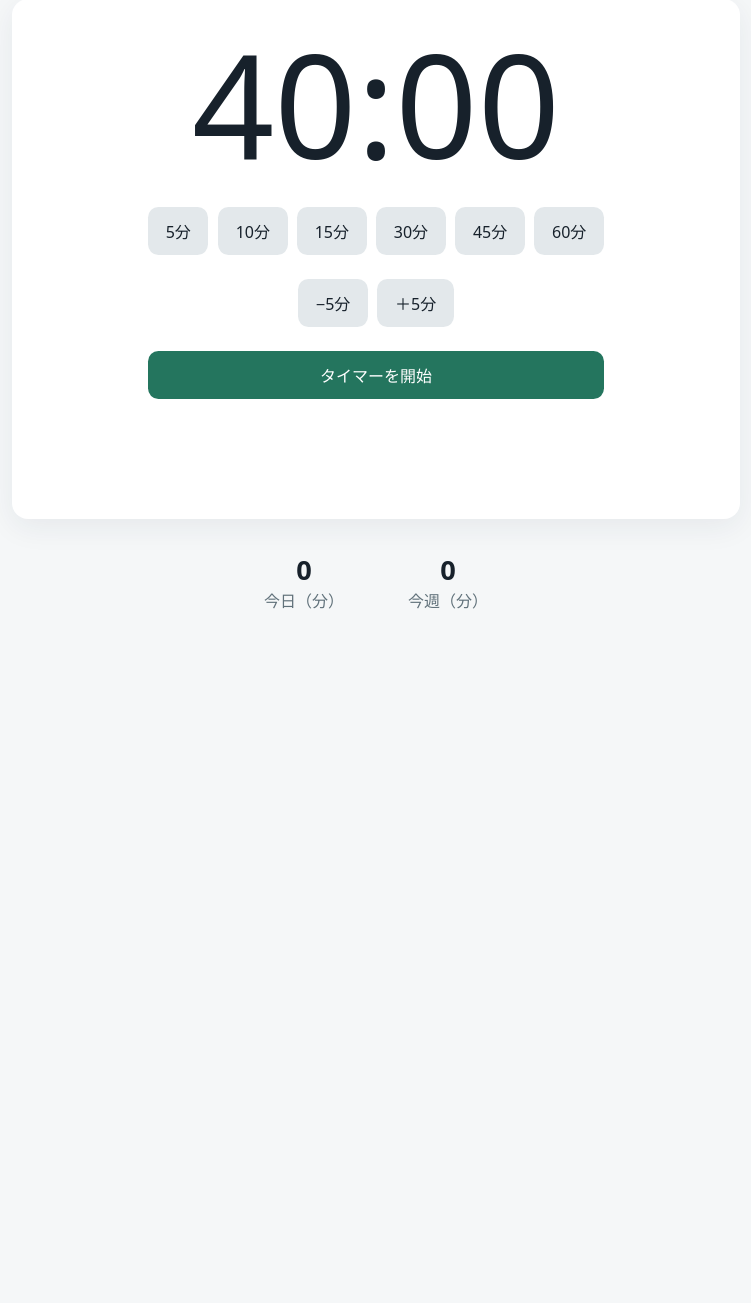
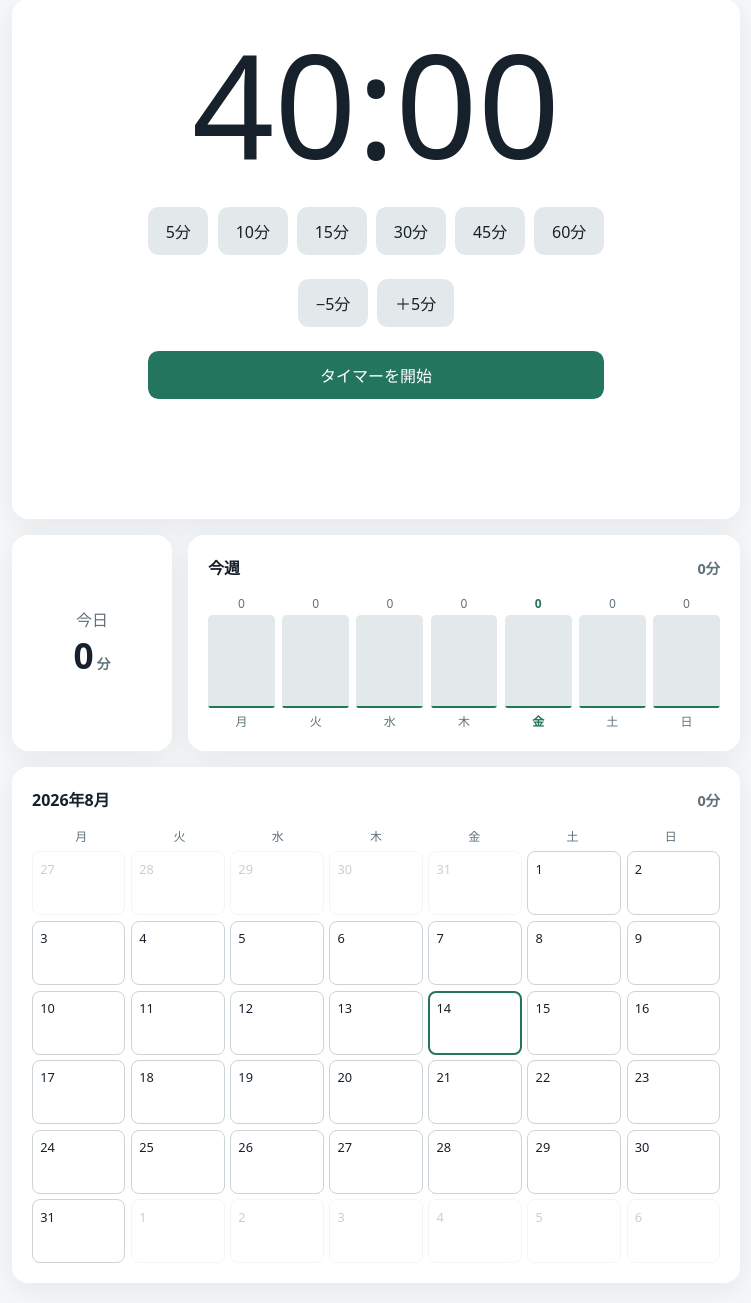
Before and after one commit to shogogoto/web-timer, a FastAPI app: page / in a window 1280 px wide. Shown: the part 85-1388 px from the top of the page, without its empty margins (264-1015 px from the left). Before the commit the page ends 694 px from the top, so only its background shows below. Run offline with FastAPI, Linux system fonts and the light colour scheme; the visitor is signed in with stand-in values (Sample User, id 1); tables that the repository leaves empty hold one stand-in row (values such as "Sample post").

Commit message:
Add weekly chart and monthly activity calendar

```diff
--- a/app/main.py
+++ b/app/main.py
@@ -1,4 +1,5 @@
 import asyncio
+import calendar
 import os
 from contextlib import asynccontextmanager
 from datetime import datetime, timedelta, timezone
@@ -109,6 +110,66 @@ def totals(db: Session, user_id: int) -> dict[str, int]:
     }
 
 
+def activity_summary(db: Session, user_id: int, now: datetime | None = None) -> dict:
+    now = now or datetime.now(TZ)
+    if now.tzinfo is None:
+        now = now.replace(tzinfo=TZ)
+    else:
+        now = now.astimezone(TZ)
+    today = now.date()
+    week_start = today - timedelta(days=today.weekday())
+    month_start = today.replace(day=1)
+    query_start = min(week_start, month_start)
+    query_start_utc = datetime.combine(query_start, datetime.min.time(), TZ).astimezone(timezone.utc)
+    sessions = db.scalars(select(TimerSession).where(
+        TimerSession.user_id == user_id,
+        TimerSession.ended_at >= query_start_utc,
+        TimerSession.status.in_(["completed", "stopped"]),
+    )).all()
+    daily_seconds: dict = {}
+    for session in sessions:
+        ended_at = session.ended_at
+        if ended_at is None:
+            continue
+        if ended_at.tzinfo is None:
+            ended_at = ended_at.replace(tzinfo=timezone.utc)
+        day = ended_at.astimezone(TZ).date()
+        daily_seconds[day] = daily_seconds.get(day, 0) + session.worked_seconds
+
+    weekday_labels = ["月", "火", "水", "木", "金", "土", "日"]
+    week = []
+    week_max = max((daily_seconds.get(week_start + timedelta(days=i), 0) for i in range(7)), default=0)
+    for index, label in enumerate(weekday_labels):
+        day = week_start + timedelta(days=index)
+        seconds = daily_seconds.get(day, 0)
+        week.append({
+            "label": label,
+            "date": day.day,
+            "minutes": seconds // 60,
+            "percent": round(seconds / week_max * 100) if week_max else 0,
+            "is_today": day == today,
+        })
+
+    month_weeks = []
+    for dates in calendar.Calendar(firstweekday=0).monthdatescalendar(today.year, today.month):
+        month_weeks.append([{
+            "day": day.day,
+            "minutes": daily_seconds.get(day, 0) // 60,
+            "in_month": day.month == today.month,
+            "is_today": day == today,
+        } for day in dates])
+
+    month_seconds = sum(seconds for day, seconds in daily_seconds.items() if day.month == today.month and day.year == today.year)
+    return {
+        "today_minutes": daily_seconds.get(today, 0) // 60,
+        "week": week,
+        "week_minutes": sum(item["minutes"] for item in week),
+        "month_label": f"{today.year}年{today.month}月",
+        "month_minutes": month_seconds // 60,
+        "month_weeks": month_weeks,
+    }
+
+
 @app.exception_handler(401)
 async def unauthorized(_: Request, __: HTTPException):
     return redirect("/login")
@@ -148,7 +209,7 @@ def timer_page(request: Request, user: User = Depends(current_user), db: Session
             "user": user,
             "state": state,
             "default_seconds": last_planned_seconds(db, user.id, ALLOW_SHORT_TIMERS),
-            "totals": totals(db, user.id),
+            "activity": activity_summary(db, user.id),
             "allow_short_timers": ALLOW_SHORT_TIMERS,
         },
     )
--- a/app/static/style.css
+++ b/app/static/style.css
@@ -50,7 +50,7 @@ button:hover { filter: brightness(.96); }
 .login { max-width: 24rem; margin: 12vh auto; }
 .stack, .finished { display: grid; gap: 1rem; }
 .finished strong { font-size: 1.5rem; }
-.finished span, .totals span { color: var(--muted); }
+.finished span { color: var(--muted); }
 .stack label { display: grid; gap: .4rem; }
 input {
   padding: .75rem;
@@ -90,10 +90,31 @@ input {
 .primary { color: var(--primary-text); background: var(--primary); }
 .big { min-width: 12rem; font-size: 1.3rem; }
 .danger { color: var(--danger); background: none; }
-.totals { display: flex; justify-content: center; gap: 4rem; margin: 2rem; }
-.totals div { display: grid; text-align: center; }
-.totals strong { font-size: 1.7rem; }
 .error { min-height: 1.5rem; color: var(--danger); }
+
+.activity-grid { display: grid; grid-template-columns: 10rem 1fr; gap: 1rem; margin-top: 1rem; }
+.summary-card { padding: 1.25rem; background: var(--surface); border-radius: 1rem; box-shadow: 0 8px 30px var(--shadow); }
+.today-summary { display: grid; place-content: center; text-align: center; }
+.today-summary span { color: var(--muted); }
+.today-summary strong { font-size: 2.2rem; }
+.today-summary small { margin-left: .2rem; font-size: .85rem; color: var(--muted); }
+.summary-heading { display: flex; align-items: baseline; justify-content: space-between; gap: 1rem; }
+.summary-heading h2 { margin: 0; font-size: 1rem; font-weight: 600; }
+.summary-heading strong { color: var(--muted); font-size: .9rem; }
+.week-chart { height: 8.5rem; display: grid; grid-template-columns: repeat(7, 1fr); gap: .45rem; margin-top: 1rem; }
+.week-day { min-width: 0; display: grid; grid-template-rows: 1rem 1fr 1.2rem; gap: .25rem; text-align: center; color: var(--muted); font-size: .75rem; }
+.week-day.current { color: var(--primary); font-weight: 700; }
+.bar-track { position: relative; overflow: hidden; background: var(--control); border-radius: .3rem .3rem .15rem .15rem; }
+.bar { position: absolute; inset: auto 0 0; min-height: 2px; background: var(--primary); border-radius: .3rem .3rem .15rem .15rem; }
+.bar-value { overflow: hidden; text-overflow: ellipsis; }
+.monthly-summary { grid-column: 1 / -1; }
+.calendar { display: grid; grid-template-columns: repeat(7, 1fr); }
+.weekdays { margin-top: 1rem; color: var(--muted); font-size: .75rem; text-align: center; }
+.month-grid { gap: .35rem; margin-top: .4rem; }
+.calendar-day { min-height: 4rem; padding: .45rem; display: grid; align-content: space-between; border: 1px solid var(--border); border-radius: .5rem; font-size: .8rem; }
+.calendar-day strong { color: var(--primary); font-size: .75rem; text-align: right; }
+.calendar-day.outside { opacity: .22; }
+.calendar-day.current { border: 2px solid var(--primary); padding: calc(.45rem - 1px); }
 
 .admin-shell { max-width: 56rem; }
 .admin-shell .card { margin-bottom: 1.5rem; }
@@ -109,6 +130,11 @@ th, td { padding: .8rem; text-align: left; border-bottom: 1px solid var(--border
   .timer-shell { padding: .75rem; }
   .timer-card { padding: 1rem; }
   .presets { flex-wrap: wrap; }
-  .totals { gap: 2rem; }
+  .activity-grid { grid-template-columns: 1fr; }
+  .today-summary { min-height: 7rem; }
+  .monthly-summary { grid-column: auto; padding: 1rem; }
+  .calendar-day { min-height: 3.25rem; padding: .3rem; }
+  .calendar-day.current { padding: calc(.3rem - 1px); }
+  .calendar-day strong { font-size: .65rem; }
   .login { margin: 8vh 1rem; }
 }
--- a/app/templates/timer.html
+++ b/app/templates/timer.html
@@ -23,7 +23,34 @@
     <template x-if="phase === 'finished'"><div class="finished"><strong>🔔 時間になりました</strong><span>記録を保存しています</span></div></template>
     <p class="error" x-text="error"></p>
   </section>
-  <section class="totals"><div><strong>{{ totals.today }}</strong><span>今日（分）</span></div><div><strong>{{ totals.week }}</strong><span>今週（分）</span></div></section>
+  <section class="activity-grid">
+    <article class="summary-card today-summary">
+      <span>今日</span><strong>{{ activity.today_minutes }}<small>分</small></strong>
+    </article>
+    <article class="summary-card weekly-summary">
+      <div class="summary-heading"><h2>今週</h2><strong>{{ activity.week_minutes }}分</strong></div>
+      <div class="week-chart">
+        {% for day in activity.week %}
+        <div class="week-day{% if day.is_today %} current{% endif %}" title="{{ day.label }}曜日: {{ day.minutes }}分">
+          <span class="bar-value">{{ day.minutes }}</span>
+          <div class="bar-track"><div class="bar" style="height: {{ day.percent }}%"></div></div>
+          <span>{{ day.label }}</span>
+        </div>
+        {% endfor %}
+      </div>
+    </article>
+    <article class="summary-card monthly-summary">
+      <div class="summary-heading"><h2>{{ activity.month_label }}</h2><strong>{{ activity.month_minutes }}分</strong></div>
+      <div class="calendar weekdays">{% for label in ['月','火','水','木','金','土','日'] %}<span>{{ label }}</span>{% endfor %}</div>
+      <div class="calendar month-grid">
+        {% for week in activity.month_weeks %}{% for day in week %}
+        <div class="calendar-day{% if not day.in_month %} outside{% endif %}{% if day.is_today %} current{% endif %}">
+          <span>{{ day.day }}</span>{% if day.in_month and day.minutes %}<strong>{{ day.minutes }}分</strong>{% endif %}
+        </div>
+        {% endfor %}{% endfor %}
+      </div>
+    </article>
+  </section>
 </main>
 <script src="/static/app.js"></script>
 {% endblock %}
```
Also changed, not shown: tests/test_activity.py (added, +33 -0 lines).
